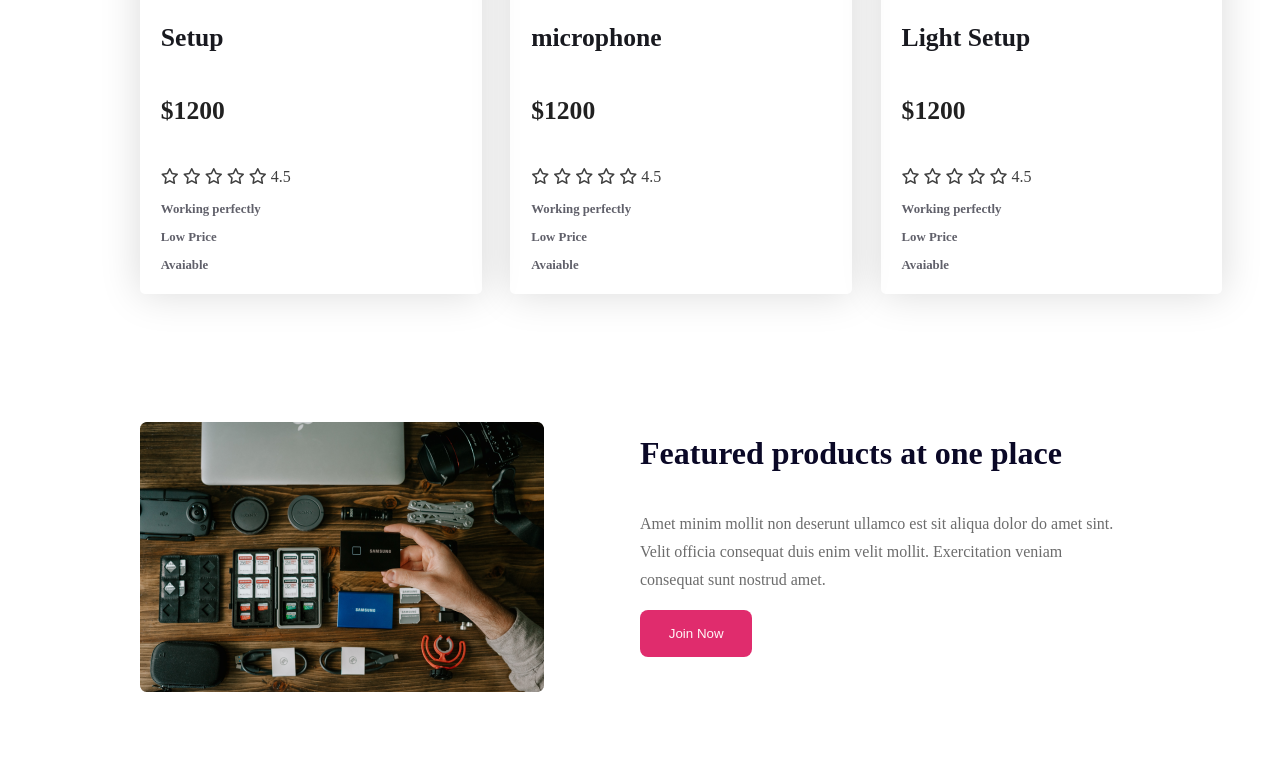
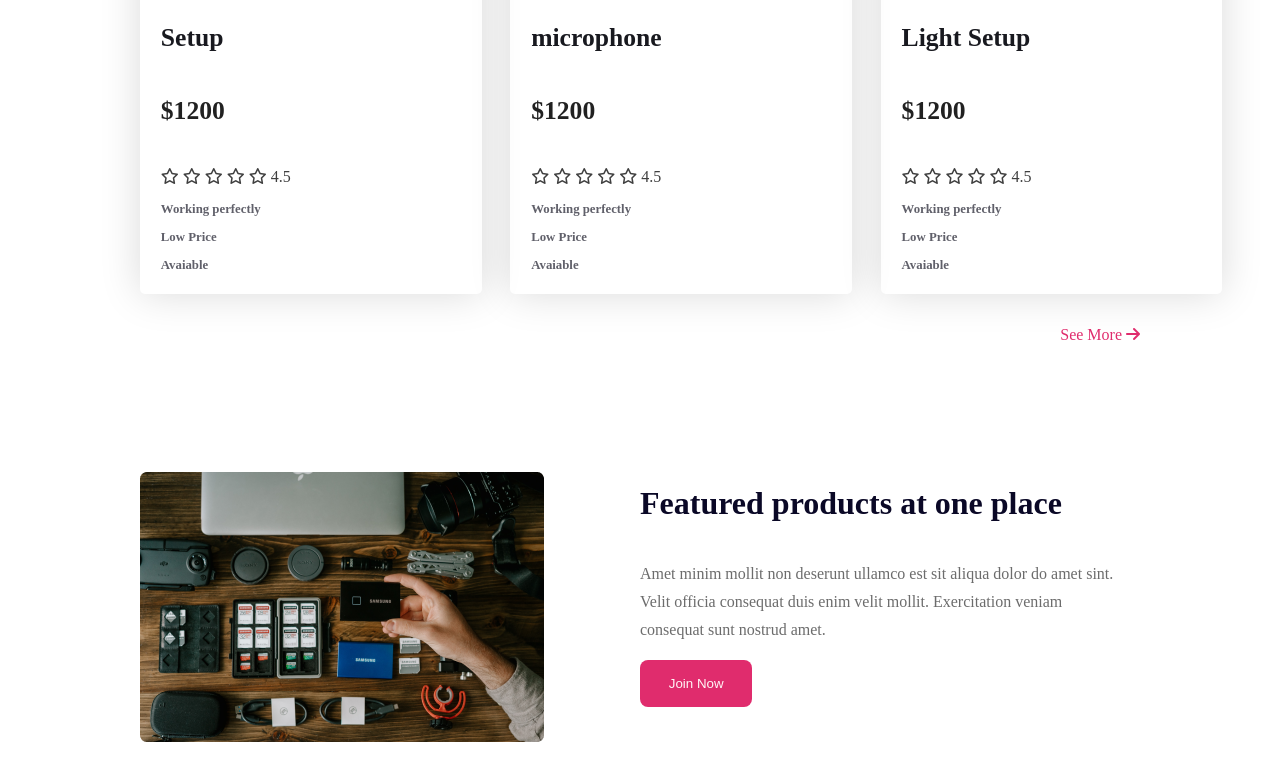
Before and after one commit to sakibhasan-24/dream-tools, a plain HTML site: page index.html in a window 1280 px wide. Shown: the part 2493-3273 px from the top of the page. Before the commit the page ends 3237 px from the top, so only its background shows below. Drawn offline with Linux system fonts and the light colour scheme; a web font is replaced by a local one.

Commit message:
add see-more section

```diff
--- a/index.html
+++ b/index.html
@@ -267,6 +267,9 @@
             </div>
           </div>
         </div>
+        <a href="" class="btn-collection"
+          >See More <span><i class="fa-solid fa-arrow-right"></i></span>
+        </a>
       </section>
       <!-- end  of popular collections -->
       <!-- start of features section -->
--- a/style.css
+++ b/style.css
@@ -129,7 +129,15 @@ main {
   font-weight: 700;
   font-size: 0.8rem;
 }
-
+.btn-collection {
+  color: #e02c6d;
+  display: block;
+  text-align: right;
+  margin-top: 2rem;
+}
+.btn-collection i {
+  color: #e02c6d;
+}
 /* 2)end  of collection section */
 /* 3) start of feature section */
 
```
